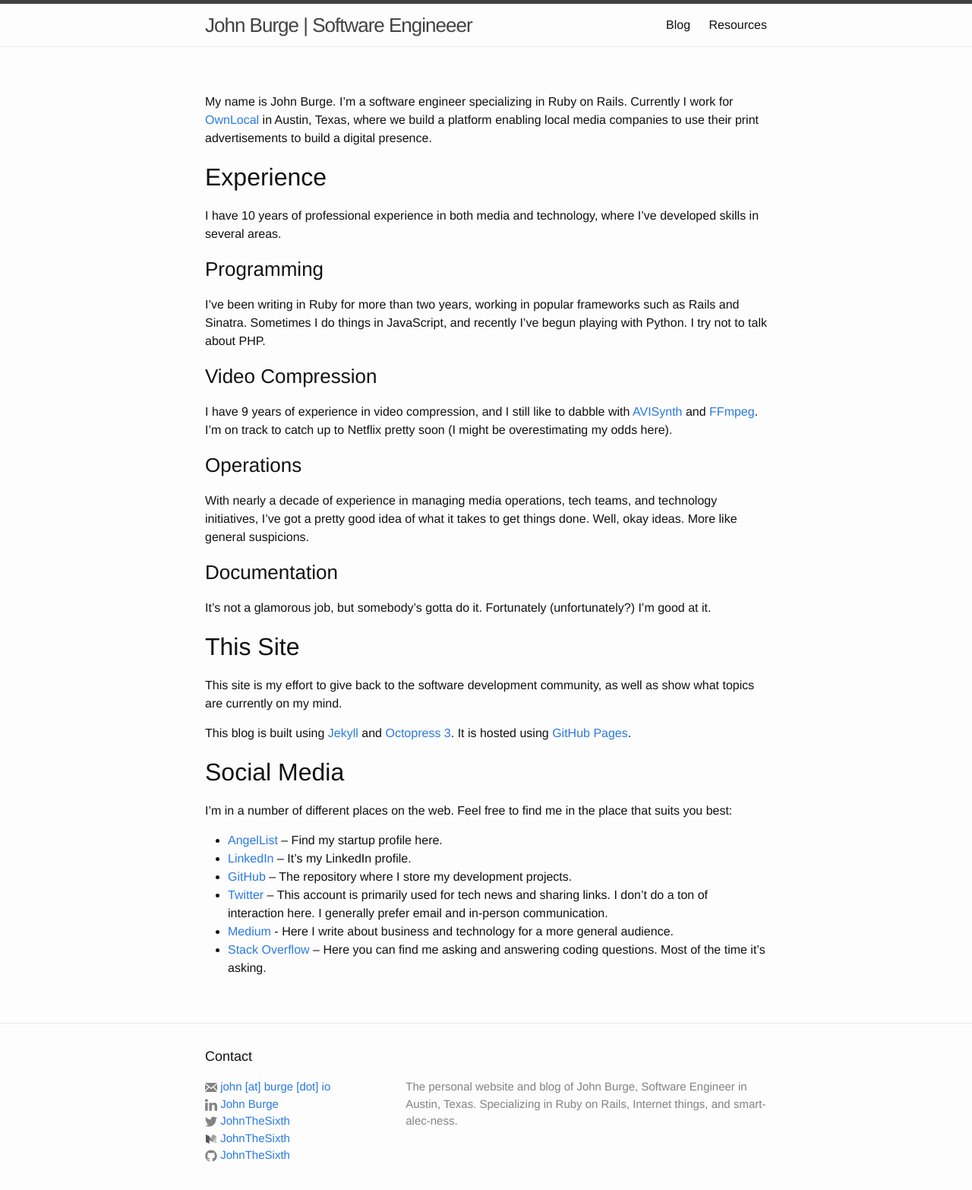
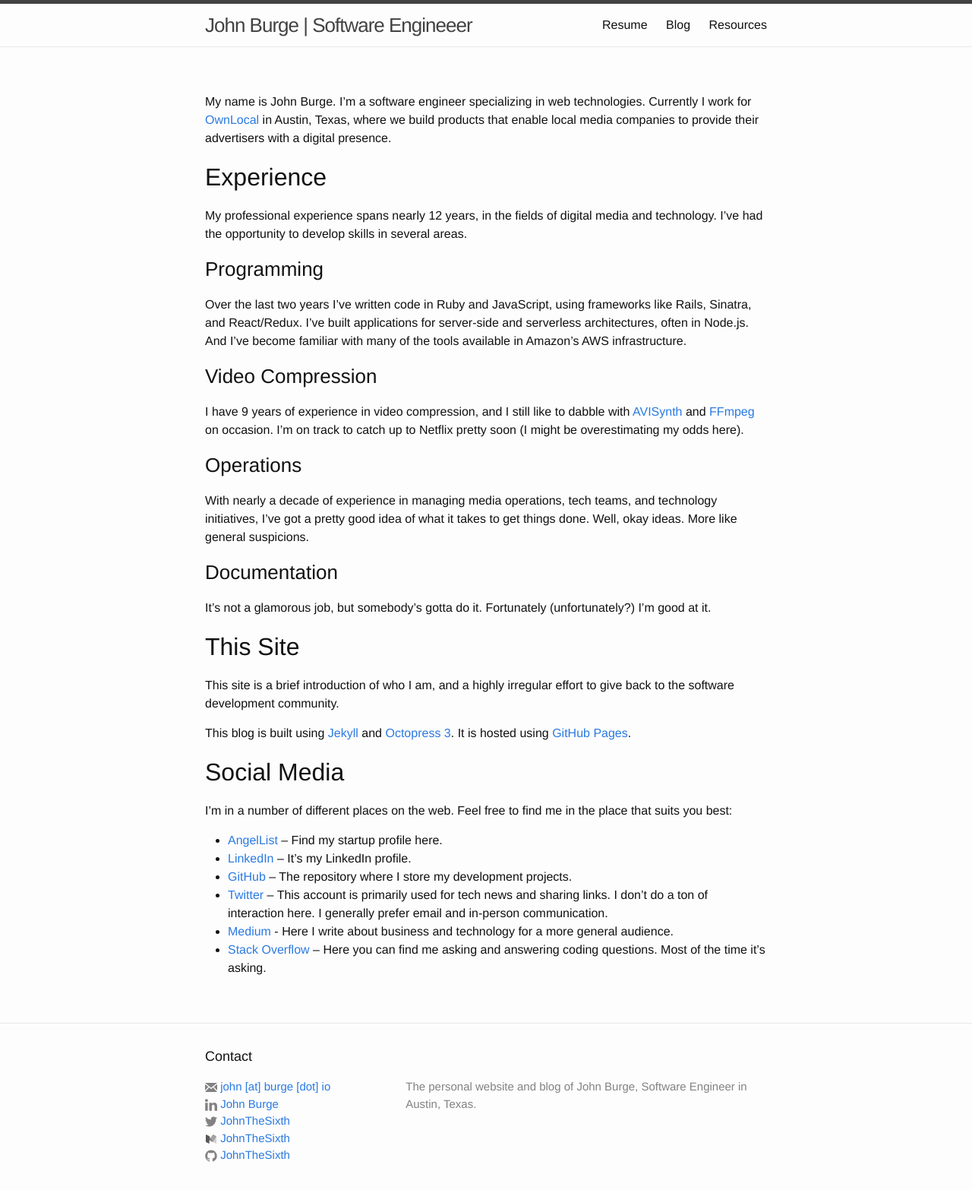
Before and after one commit to johnthesixth/johnthesixth.github.io, a plain HTML site: page index.html in a window 1280 px wide. Shown: the whole page at 76% size. Drawn offline with Linux system fonts and the light colour scheme.

Commit message:
updated site and gitignore

```diff
--- a/index.html
+++ b/index.html
@@ -7,12 +7,12 @@
   <meta name="viewport" content="width=device-width, initial-scale=1">
 
   <title>John Burge | Software Engineeer</title>
-  <meta name="description" content="The personal website and blog of John Burge, Software Engineer in Austin, Texas. Specializing in Ruby on Rails, Internet things, and smart-alec-ness.
+  <meta name="description" content="The personal website and blog of John Burge, Software Engineer in Austin, Texas.
 ">
 
   <link rel="stylesheet" href="/css/main.css">
-  <link rel="canonical" href="http://burge.io/">
-  <link rel="alternate" type="application/rss+xml" title="John Burge | Software Engineeer" href="http://burge.io/feed.xml">
+  <link rel="canonical" href="http://localhost:4000/">
+  <link rel="alternate" type="application/rss+xml" title="John Burge | Software Engineeer" href="http://localhost:4000/feed.xml">
 </head>
 
 
@@ -34,6 +34,7 @@
       </a>
 
       <div class="trigger">
+        <a class="page-link" href="https://s3.us-east-2.amazonaws.com/johnthesixth/john_burge_resume.pdf" target="_blank">Resume</a>
 
 
           <a class="page-link" href="/blog/">Blog</a>
@@ -66,23 +67,19 @@
   </header>
 
   <div class="post-content">
-    <p>My name is John Burge. I’m a software engineer specializing in Ruby on Rails. Currently I work for <a href="http://www.ownlocal.com/" target="_blank">OwnLocal</a> in Austin, Texas, where we build a platform enabling local media companies to use their print advertisements to build a digital presence.</p>
+    <p>My name is John Burge. I’m a software engineer specializing in web technologies. Currently I work for <a href="http://www.ownlocal.com/" target="_blank">OwnLocal</a> in Austin, Texas, where we build products that enable local media companies to provide their advertisers with a digital presence.</p>
 
 <h2 id="experience">Experience</h2>
 
-<p>I have 10 years of professional experience in both media and technology, where I’ve developed skills in several areas.</p>
+<p>My professional experience spans nearly 12 years, in the fields of digital media and technology. I’ve had the opportunity to develop skills in several areas.</p>
 
 <h3 id="programming">Programming</h3>
 
-<p>I’ve been writing in Ruby for more than two years, working in popular frameworks such as Rails and Sinatra. Sometimes I do things in JavaScript, and recently I’ve begun playing with Python. I try not to talk about PHP.</p>
-
-<!-- ### Localization
-
-I've localized movies and TV shows with foreign-language subtitles and audio tracks for French Canada, Great Britain, Australia, France, Germany, Italy, Spain, Brazil, Mexico, and Japan. I've implemented localization code in Rails applications to make the UI language-agnostic. At this point I've localized both content and code on five out of seven continents. Unfortunately I have yet to work on any projects in Penguin. -->
+<p>Over the last two years I’ve written code in Ruby and JavaScript, using frameworks like Rails, Sinatra, and React/Redux. I’ve built applications for server-side and serverless architectures, often in Node.js. And I’ve become familiar with many of the tools available in Amazon’s AWS infrastructure.</p>
 
 <h3 id="video-compression">Video Compression</h3>
 
-<p>I have 9 years of experience in video compression, and I still like to dabble with <a href="http://avisynth.nl/index.php/Main_Page" target="_blank">AVISynth</a> and <a href="https://www.ffmpeg.org/" target="_blank">FFmpeg</a>. I’m on track to catch up to Netflix pretty soon (I might be overestimating my odds here).</p>
+<p>I have 9 years of experience in video compression, and I still like to dabble with <a href="http://avisynth.nl/index.php/Main_Page" target="_blank">AVISynth</a> and <a href="https://www.ffmpeg.org/" target="_blank">FFmpeg</a> on occasion. I’m on track to catch up to Netflix pretty soon (I might be overestimating my odds here).</p>
 
 <h3 id="operations">Operations</h3>
 
@@ -94,7 +91,7 @@
 
 <h2 id="this-site">This Site</h2>
 
-<p>This site is my effort to give back to the software development community, as well as show what topics are currently on my mind.</p>
+<p>This site is a brief introduction of who I am, and a highly irregular effort to give back to the software development community.</p>
 
 <p>This blog is built using <a href="http://jekyllrb.com/" target="_blank">Jekyll</a> and <a href="http://octopress.org/2015/01/15/octopress-3.0-is-coming/" target="_blank">Octopress 3</a>. It is hosted using <a href="https://pages.github.com/" target="_blank">GitHub Pages</a>.</p>
 
@@ -221,7 +218,7 @@
       </div>
 
       <div class="footer-col footer-col-6">
-        <p>The personal website and blog of John Burge, Software Engineer in Austin, Texas. Specializing in Ruby on Rails, Internet things, and smart-alec-ness.
+        <p>The personal website and blog of John Burge, Software Engineer in Austin, Texas.
 </p>
       </div>
     </div>
```
Also changed, not shown: blog/index.html (+5 -4 lines), feed.xml (+7 -7 lines), how-to-change-your-mysql-password-on-bluehost.html (+4 -3 lines), resources/index.html (+5 -4 lines), 4 other files.
